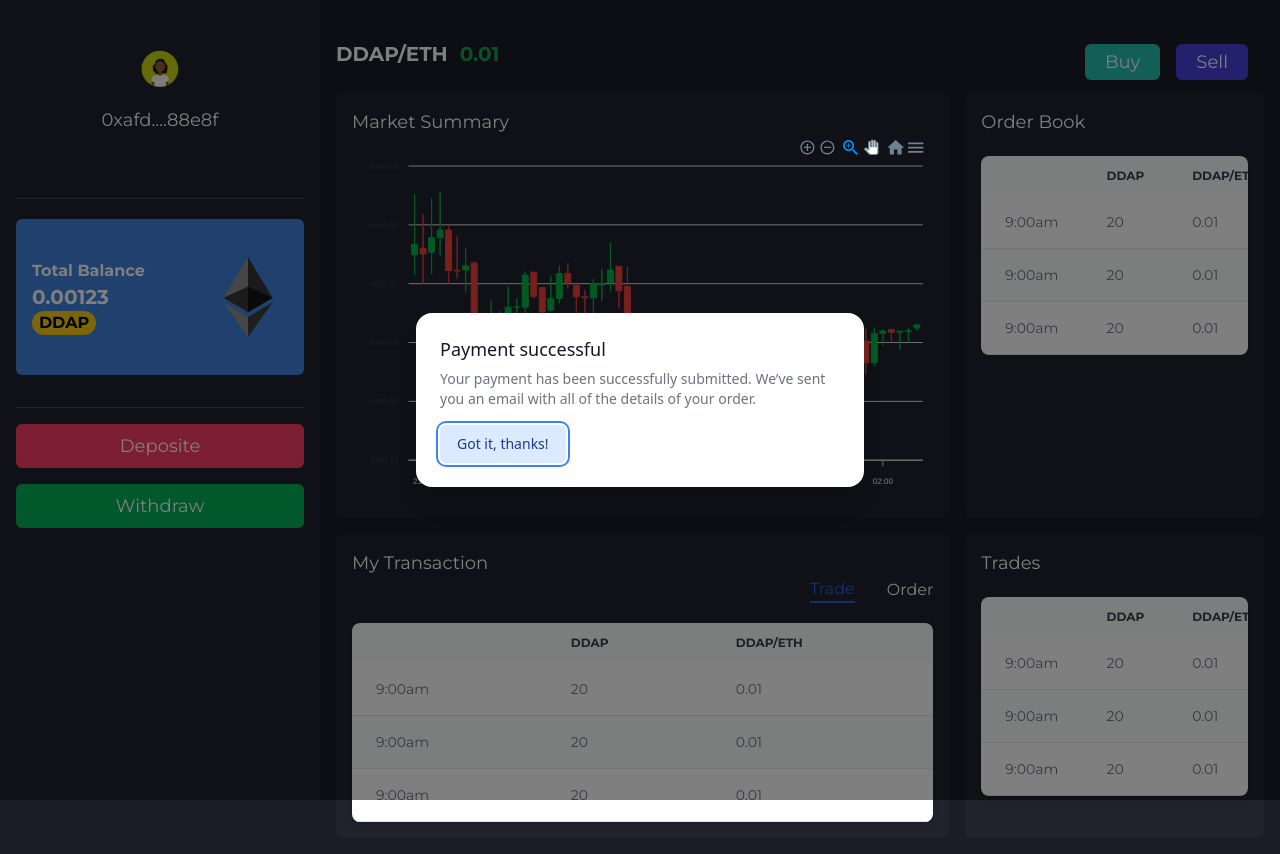
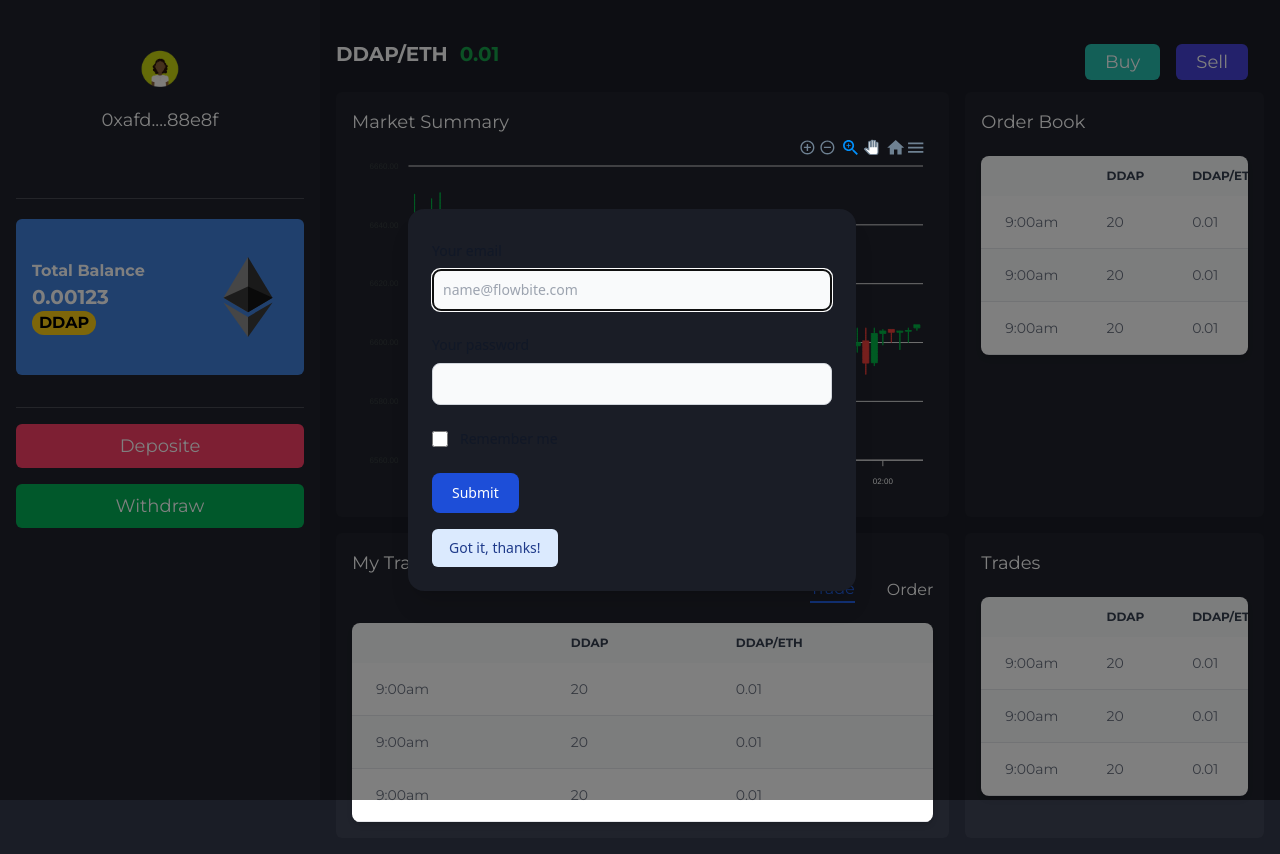
Before and after one commit to Mr-DecodeBlock/Decentralize-Token-Exchange, a React (Create React App) app: page / in a window 1280 px wide. Both pictures are taken after a click on the element "Deposite". Built offline with nearby package versions, Linux system fonts and the light colour scheme.

Commit message:
dex token exchange

```diff
--- a/src/App.js
+++ b/src/App.js
@@ -6,7 +6,7 @@
 import "./App.css";
 import { chartOptions, dummyData } from "./components/PriceChartConfig";
 import Modal from "./components/Modal";
-import Comp from "./components/Comp";
+import Comp from "./components/DepositeModal";
 
 export default function App() {
   const [openTab, setOpenTab] = React.useState(1);
@@ -270,7 +270,7 @@
           </div>
         </main>
         <Modal open={open} onClose={() => setOpen(false)}>
-          Hello world!
+          {comp}
         </Modal>
       </div>
     </div>
--- a/src/components/Comp.js
+++ /dev/null
@@ -1,29 +0,0 @@
-import React from "react";
-import { Dialog, Transition } from "@headlessui/react";
-const Comp = () => {
-  return (
-    <div className="relative inline-block align-bottom bg-[#1A1D26] rounded-lg text-left overflow-hidden shadow-xl transform transition-all sm:my-8 sm:align-middle sm:max-w-lg sm:w-full">
-      <div className="bg-[#1A1D26] px-4 pt-5 pb-4 sm:p-6 sm:pb-4">
-        <div className="sm:flex sm:items-start">
-          <div className="mx-auto flex-shrink-0 flex items-center justify-center h-12 w-12 rounded-full bg-red-100 sm:mx-0 sm:h-10 sm:w-10"></div>
-          <div className="mt-3 text-center sm:mt-0 sm:ml-4 sm:text-left">
-            <Dialog.Title
-              as="h3"
-              className="text-lg leading-6 font-medium text-gray-900"
-            >
-              Deactivate account
-            </Dialog.Title>
-            <div className="mt-2">
-              <p className="text-sm text-gray-500">
-                Are you sure you want to deactivate your account? All of your
-                data will be permanently removed. This action cannot be undone.
-              </p>
-            </div>
-          </div>
-        </div>
-      </div>
-    </div>
-  );
-};
-
-export default Comp;
--- /dev/null
+++ b/src/components/DepositeModal.js
@@ -0,0 +1,66 @@
+import React from "react";
+import { Dialog, Transition } from "@headlessui/react";
+const Comp = () => {
+  return (
+    <div className="text-white flex flex-col">
+      <form>
+        <div class="mb-6">
+          <label
+            for="email"
+            class="block mb-2 text-sm font-medium text-gray-900 dark:text-gray-300"
+          >
+            Your email
+          </label>
+          <input
+            type="email"
+            id="email"
+            class="bg-gray-50 border border-gray-300 text-gray-900 text-sm rounded-lg focus:ring-blue-500 focus:border-blue-500 block w-full p-2.5 dark:bg-gray-700 dark:border-gray-600 dark:placeholder-gray-400 dark:text-white dark:focus:ring-blue-500 dark:focus:border-blue-500"
+            placeholder="name@flowbite.com"
+            required=""
+          />
+        </div>
+        <div class="mb-6">
+          <label
+            for="password"
+            class="block mb-2 text-sm font-medium text-gray-900 dark:text-gray-300"
+          >
+            Your password
+          </label>
+          <input
+            type="password"
+            id="password"
+            class="bg-gray-50 border border-gray-300 text-gray-900 text-sm rounded-lg focus:ring-blue-500 focus:border-blue-500 block w-full p-2.5 dark:bg-gray-700 dark:border-gray-600 dark:placeholder-gray-400 dark:text-white dark:focus:ring-blue-500 dark:focus:border-blue-500"
+            required=""
+          />
+        </div>
+        <div class="flex items-start mb-6">
+          <div class="flex items-center h-5">
+            <input
+              id="remember"
+              aria-describedby="remember"
+              type="checkbox"
+              class="w-4 h-4 bg-gray-50 rounded border border-gray-300 focus:ring-3 focus:ring-blue-300 dark:bg-gray-700 dark:border-gray-600 dark:focus:ring-blue-600 dark:ring-offset-gray-800"
+              required=""
+            />
+          </div>
+          <div class="ml-3 text-sm">
+            <label
+              for="remember"
+              class="font-medium text-gray-900 dark:text-gray-300"
+            >
+              Remember me
+            </label>
+          </div>
+        </div>
+        <button
+          type="submit"
+          class="text-white bg-blue-700 hover:bg-blue-800 focus:ring-4 focus:outline-none focus:ring-blue-300 font-medium rounded-lg text-sm w-full sm:w-auto px-5 py-2.5 text-center dark:bg-blue-600 dark:hover:bg-blue-700 dark:focus:ring-blue-800"
+        >
+          Submit
+        </button>
+      </form>
+    </div>
+  );
+};
+
+export default Comp;
--- a/src/components/Modal.js
+++ b/src/components/Modal.js
@@ -28,7 +28,7 @@
         className="fixed inset-0 z-10 overflow-y-auto"
         onClose={onClose}
       >
-        <div className="min-h-screen px-4 text-center">
+        <div className="min-h-screen mr-4 px-4 text-center ">
           <Transition.Child
             as={Fragment}
             enter="ease-out duration-300"
@@ -58,19 +58,8 @@
             leaveFrom="opacity-100 scale-100"
             leaveTo="opacity-0 scale-95"
           >
-            <div className="inline-block w-full  max-w-md p-6 my-8 overflow-hidden text-left align-middle transition-all transform bg-white shadow-xl rounded-2xl">
-              <Dialog.Title
-                as="h3"
-                className="text-lg font-medium leading-6 text-gray-900"
-              >
-                Payment successful
-              </Dialog.Title>
-              <div className="mt-2">
-                <p className="text-sm text-gray-500">
-                  Your payment has been successfully submitted. We’ve sent you
-                  an email with all of the details of your order.
-                </p>
-              </div>
+            <div className="inline-block w-full  max-w-md p-6 my-8 overflow-hidden text-left align-middle transition-all transform bg-[#1A1D26] shadow-xl rounded-2xl">
+              <div className="mt-2">{children}</div>
 
               <div className="mt-4">
                 <button
```
